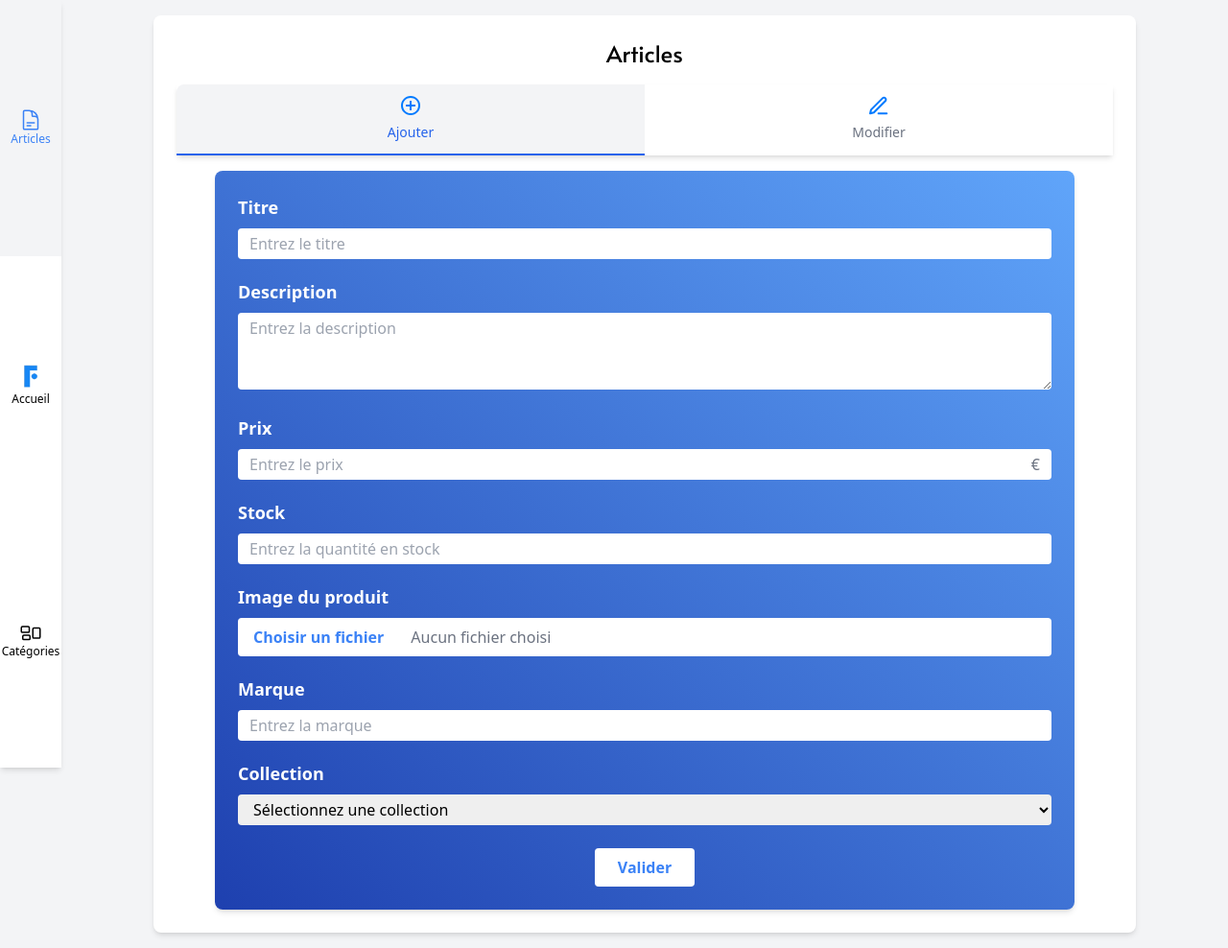
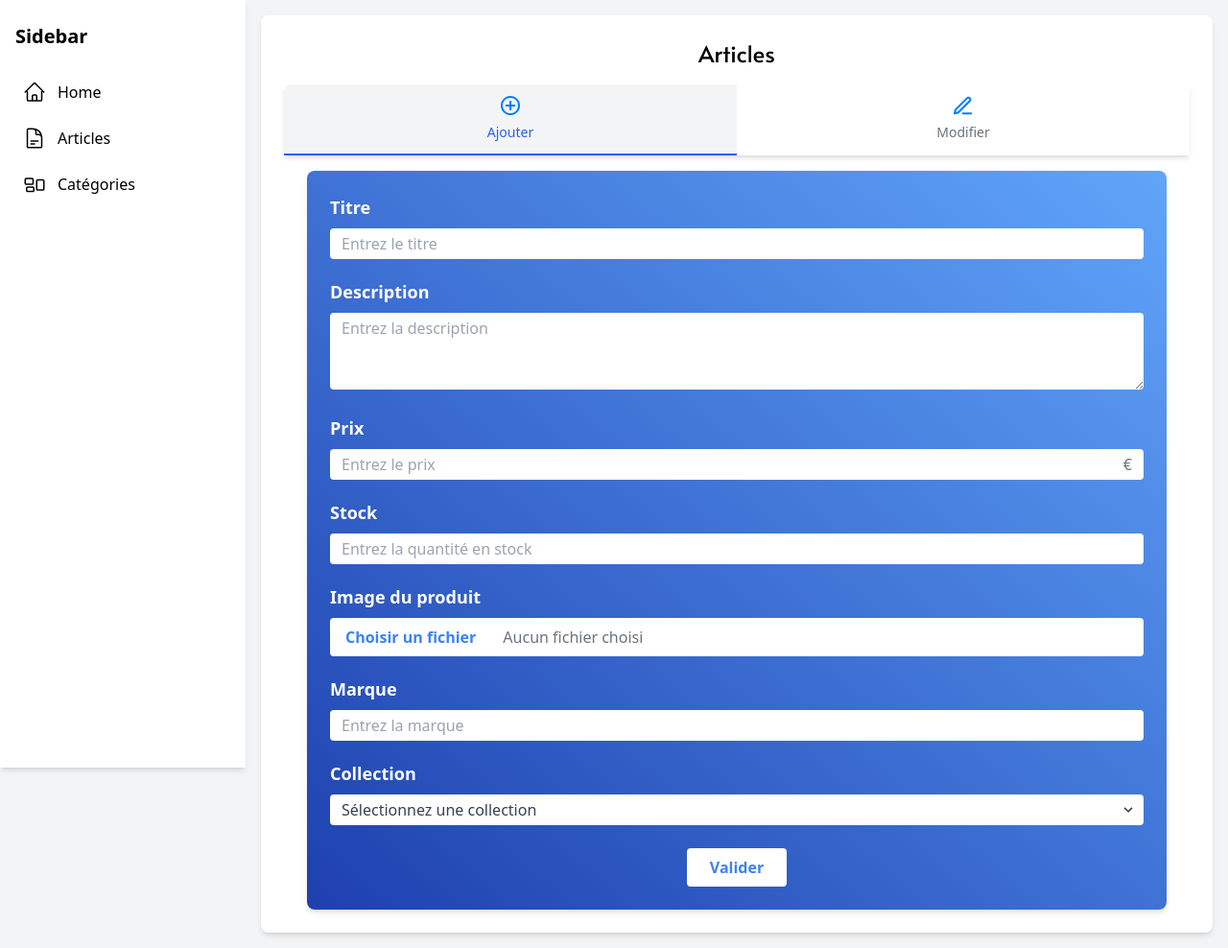
Before and after one commit to ArthurDesc/shopping-website, a PHP site: page /admin/backofficeV2.php in a window 1280 px wide. Shown: the whole page at 96% size. Run offline with PHP 8.4, Linux system fonts and the light colour scheme; some libraries are stand-ins or nearby versions.

Commit message:
added style for sidebar pc

```diff
--- a/admin/backofficeV2.php
+++ b/admin/backofficeV2.php
@@ -28,32 +28,57 @@ if ($_SERVER['REQUEST_METHOD'] === 'POST' && isset($_POST['action']) && $_POST['
 </head>
 
 <body class="bg-gray-100">
-    <!-- Sidebar -->
-    <div class="sidebar bg-white shadow-md">
-        <div class="flex justify-between items-center sm:flex-col h-full px-4 sm:px-0">
-            <a id="articles-link" class="flex-1 sm:flex-auto flex flex-col items-center justify-center p-2 sm:p-4 sm:w-16 sm:h-16 hover:bg-gray-100" href="#" onclick="loadContent('articles')">
-                <svg xmlns="http://www.w3.org/2000/svg" fill="none" viewBox="0 0 24 24" stroke-width="1.5" stroke="currentColor" class="size-6">
+    <!-- Navbar mobile -->
+    <div class="sm:hidden fixed top-0 left-0 right-0 bg-white shadow-md z-30">
+        <div class="flex justify-between items-center px-4 py-2">
+            <a id="articles-link" class="flex flex-col items-center justify-center p-2 hover:bg-gray-100" href="#" onclick="loadContent('articles')">
+                <svg xmlns="http://www.w3.org/2000/svg" fill="none" viewBox="0 0 24 24" stroke-width="1.5" stroke="currentColor" class="w-6 h-6">
                     <path stroke-linecap="round" stroke-linejoin="round" d="M19.5 14.25v-2.625a3.375 3.375 0 0 0-3.375-3.375h-1.5A1.125 1.125 0 0 1 13.5 7.125v-1.5a3.375 3.375 0 0 0-3.375-3.375H8.25m0 12.75h7.5m-7.5 3H12M10.5 2.25H5.625c-.621 0-1.125.504-1.125 1.125v17.25c0 .621.504 1.125 1.125 1.125h12.75c.621 0 1.125-.504 1.125-1.125V11.25a9 9 0 0 0-9-9Z" />
                 </svg>
-
-
-                <span class="text-[10px] sm:text-xs">Articles</span>
+                <span class="text-[10px]">Articles</span>
             </a>
-            <a class="flex-1 sm:flex-auto flex flex-col items-center justify-center p-2 sm:p-4 sm:w-16 sm:h-16" href="../index.php">
-                <img src="<?php echo BASE_URL; ?>assets/images/logoF.png" alt="Logo F" class="w-6 h-6 sm:w-8 sm:h-8 object-contain mb-1 sm:mb-0">
-                <span class="text-[10px] sm:text-xs">Accueil</span>
+            <a class="flex flex-col items-center justify-center p-2" href="../index.php">
+                <img src="<?php echo BASE_URL; ?>assets/images/logoF.png" alt="Logo F" class="w-6 h-6 object-contain mb-1">
+                <span class="text-[10px]">Accueil</span>
             </a>
-            <a id="categories-link" class="flex-1 sm:flex-auto flex flex-col items-center justify-center p-2 sm:p-4 sm:w-16 sm:h-16 hover:bg-gray-100" href="#" onclick="loadContent('categories')">
-                <svg xmlns="http://www.w3.org/2000/svg" fill="none" viewBox="0 0 24 24" stroke-width="1.5" stroke="currentColor" class="w-5 h-5 sm:w-6 sm:h-6 mb-1 sm:mb-0">
+            <a id="categories-link" class="flex flex-col items-center justify-center p-2 hover:bg-gray-100" href="#" onclick="loadContent('categories')">
+                <svg xmlns="http://www.w3.org/2000/svg" fill="none" viewBox="0 0 24 24" stroke-width="1.5" stroke="currentColor" class="w-6 h-6">
                     <path stroke-linecap="round" stroke-linejoin="round" d="M2.25 7.125C2.25 6.504 2.754 6 3.375 6h6c.621 0 1.125.504 1.125 1.125v3.75c0 .621-.504 1.125-1.125 1.125h-6a1.125 1.125 0 0 1-1.125-1.125v-3.75ZM14.25 8.625c0-.621.504-1.125 1.125-1.125h5.25c.621 0 1.125.504 1.125 1.125v8.25c0 .621-.504 1.125-1.125 1.125h-5.25a1.125 1.125 0 0 1-1.125-1.125v-8.25ZM3.75 16.125c0-.621.504-1.125 1.125-1.125h5.25c.621 0 1.125.504 1.125 1.125v2.25c0 .621-.504 1.125-1.125 1.125h-5.25a1.125 1.125 0 0 1-1.125-1.125v-2.25Z" />
                 </svg>
-                <span class="text-[10px] sm:text-xs">Catégories</span>
+                <span class="text-[10px]">Catégories</span>
+            </a>
+        </div>
+    </div>
+
+    <!-- Sidebar desktop -->
+    <div class="hidden sm:flex sidebar bg-white shadow-md fixed h-full left-0 top-0 z-20 flex-col w-64">
+        <div class="flex flex-col h-full px-4 py-6">
+            <div class="mb-6">
+                <h2 class="text-xl font-bold">Sidebar</h2>
+            </div>
+            <a id="home-link" class="flex items-center p-2 hover:bg-gray-100 rounded-lg mb-2" href="../index.php">
+                <svg xmlns="http://www.w3.org/2000/svg" fill="none" viewBox="0 0 24 24" stroke-width="1.5" stroke="currentColor" class="w-6 h-6 mr-3">
+                    <path stroke-linecap="round" stroke-linejoin="round" d="m2.25 12 8.954-8.955c.44-.439 1.152-.439 1.591 0L21.75 12M4.5 9.75v10.125c0 .621.504 1.125 1.125 1.125H9.75v-4.875c0-.621.504-1.125 1.125-1.125h2.25c.621 0 1.125.504 1.125 1.125V21h4.125c.621 0 1.125-.504 1.125-1.125V9.75M8.25 21h8.25" />
+                </svg>
+                <span>Home</span>
+            </a>
+            <a id="articles-link" class="flex items-center p-2 hover:bg-gray-100 rounded-lg mb-2" href="#" onclick="loadContent('articles')">
+                <svg xmlns="http://www.w3.org/2000/svg" fill="none" viewBox="0 0 24 24" stroke-width="1.5" stroke="currentColor" class="w-6 h-6 mr-3">
+                    <path stroke-linecap="round" stroke-linejoin="round" d="M19.5 14.25v-2.625a3.375 3.375 0 0 0-3.375-3.375h-1.5A1.125 1.125 0 0 1 13.5 7.125v-1.5a3.375 3.375 0 0 0-3.375-3.375H8.25m0 12.75h7.5m-7.5 3H12M10.5 2.25H5.625c-.621 0-1.125.504-1.125 1.125v17.25c0 .621.504 1.125 1.125 1.125h12.75c.621 0 1.125-.504 1.125-1.125V11.25a9 9 0 0 0-9-9Z" />
+                </svg>
+                <span>Articles</span>
+            </a>
+            <a id="categories-link" class="flex items-center p-2 hover:bg-gray-100 rounded-lg mb-2" href="#" onclick="loadContent('categories')">
+                <svg xmlns="http://www.w3.org/2000/svg" fill="none" viewBox="0 0 24 24" stroke-width="1.5" stroke="currentColor" class="w-6 h-6 mr-3">
+                    <path stroke-linecap="round" stroke-linejoin="round" d="M2.25 7.125C2.25 6.504 2.754 6 3.375 6h6c.621 0 1.125.504 1.125 1.125v3.75c0 .621-.504 1.125-1.125 1.125h-6a1.125 1.125 0 0 1-1.125-1.125v-3.75ZM14.25 8.625c0-.621.504-1.125 1.125-1.125h5.25c.621 0 1.125.504 1.125 1.125v8.25c0 .621-.504 1.125-1.125 1.125h-5.25a1.125 1.125 0 0 1-1.125-1.125v-8.25ZM3.75 16.125c0-.621.504-1.125 1.125-1.125h5.25c.621 0 1.125.504 1.125 1.125v2.25c0 .621-.504 1.125-1.125 1.125h-5.25a1.125 1.125 0 0 1-1.125-1.125v-2.25Z" />
+                </svg>
+                <span>Catégories</span>
             </a>
         </div>
     </div>
 
     <!-- Contenu principal -->
-    <main class="main-content p-4">
+    <main class="main-content p-4 sm:ml-64">
         <div id="content-area" class="max-w-5xl mx-auto">
             <!-- Le contenu sera chargé ici dynamiquement -->
         </div>
--- a/assets/js/backoffice/tabManager.js
+++ b/assets/js/backoffice/tabManager.js
@@ -72,12 +72,19 @@ function switchTab(clickedTab, tabId) {
                     </div>
                     <div class="mb-4 sm:mb-5">
                         <label for="collection" class="block text-white font-semibold mb-1 sm:mb-2 text-base sm:text-lg">Collection</label>
-                        <select id="collection" name="collection" class="w-full px-3 py-1 rounded text-sm sm:text-base">
+                        <div class="relative">
+                          <select id="collection" name="collection" class="w-full px-3 py-1 rounded text-sm sm:text-base appearance-none bg-white text-gray-700">
                             <option value="" disabled selected>Sélectionnez une collection</option>
                             <option value="Homme">Homme</option>
                             <option value="Femme">Femme</option>
                             <option value="Enfant">Enfant</option>
-                        </select>
+                          </select>
+                          <div class="pointer-events-none absolute inset-y-0 right-0 flex items-center px-2 text-gray-700">
+                            <svg class="fill-current h-4 w-4" xmlns="http://www.w3.org/2000/svg" viewBox="0 0 20 20">
+                              <path d="M9.293 12.95l.707.707L15.657 8l-1.414-1.414L10 10.828 5.757 6.586 4.343 8z"/>
+                            </svg>
+                          </div>
+                        </div>
                     </div>
                     <div class="mb-4 sm:mb-5" id="categoriesContainer" style="display: none;">
                         <label for="categories" class="block text-white font-semibold mb-1 sm:mb-2 text-base sm:text-lg">Catégories</label>
```
Also changed, not shown: pages/edit_article.php (added).
